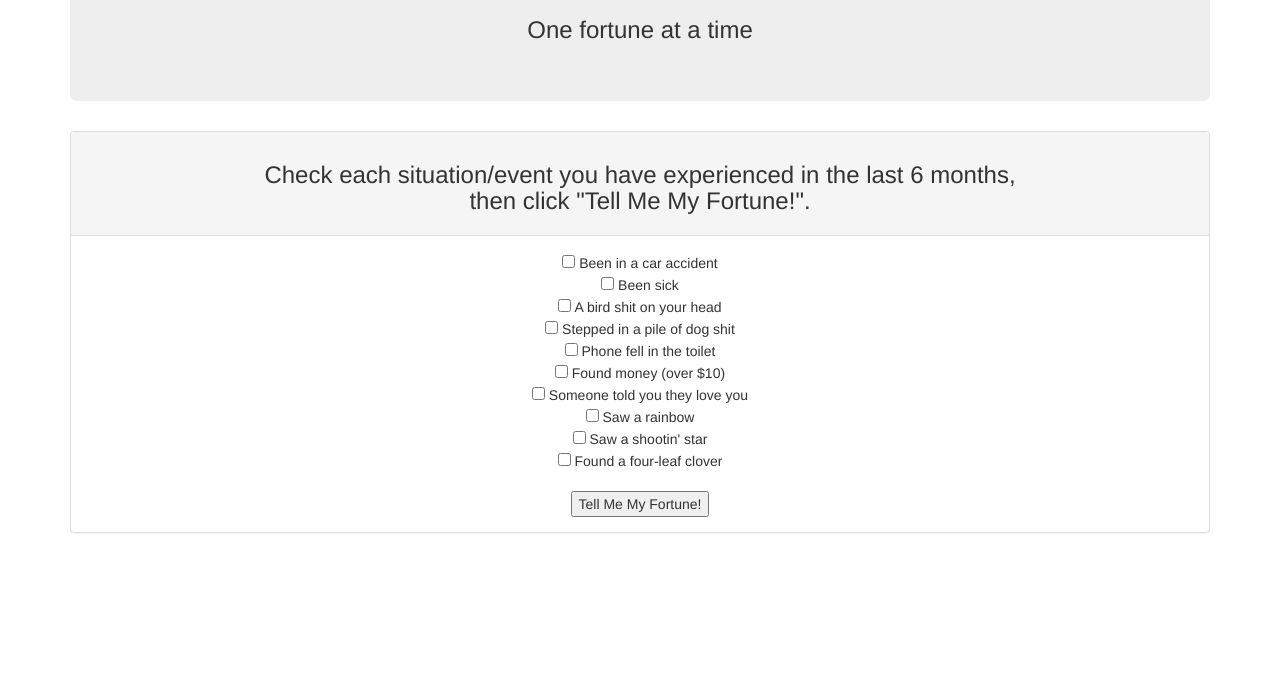
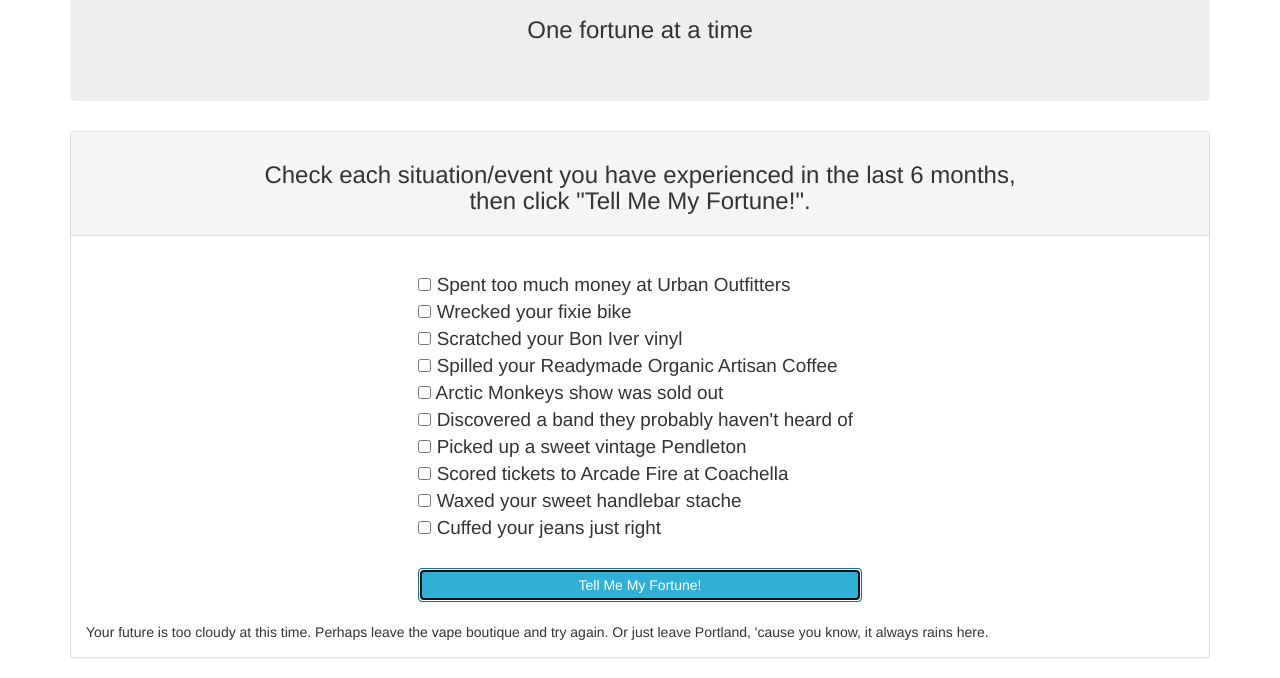
Before and after one commit to erbombla/fortune-teller, a plain HTML site: page index.html in a window 1280 px wide. Both pictures are taken after a click on the button "Tell Me My Fortune!". Shown: the part 187-865 px from the top of the page. Before the commit the page ends 800 px from the top, so only its background shows below. Drawn offline with Linux system fonts and the light colour scheme.

Commit message:
add jQuery logic, fortunes, some styling

```diff
--- a/css/style.css
+++ b/css/style.css
@@ -1,3 +1,24 @@
-body {
+.jumbotron {
   text-align: center;
 }
+
+.panel-heading {
+  text-align: center;
+}
+#luck-form {
+  margin: auto;
+  font-size: 1.35em;
+  width: 70%;
+  padding-top: 20px;
+  padding-bottom: 20px;
+  padding-left: 15%;
+  padding-right: 15%;
+}
+
+#button1 {
+  width: 100%;
+}
+
+#fortune {
+  display: none;
+}
--- a/index.html
+++ b/index.html
@@ -21,19 +21,19 @@
         </div>
         <div class="panel-body">
           <form id="luck-form">
-            <input type="checkbox" name="bluck" value="wreck"> Been in a car accident<br>
-            <input type="checkbox" name="bluck" value="sick"> Been sick<br>
-            <input type="checkbox" name="bluck" value="bird"> A bird shit on your head<br>
-            <input type="checkbox" name="bluck" value="dog"> Stepped in a pile of dog shit<br>
-            <input type="checkbox" name="bluck" value="toilet"> Phone fell in the toilet<br>
+            <input type="checkbox" name="bluck" value="1"> Spent too much money at Urban Outfitters<br>
+            <input type="checkbox" name="bluck" value="1"> Wrecked your fixie bike<br>
+            <input type="checkbox" name="bluck" value="1"> Scratched your Bon Iver vinyl<br>
+            <input type="checkbox" name="bluck" value="1"> Spilled your Readymade Organic Artisan Coffee<br>
+            <input type="checkbox" name="bluck" value="1"> Arctic Monkeys show was sold out<br>
 
-            <input type="checkbox" name="gluck" value="money"> Found money (over $10)<br>
-            <input type="checkbox" name="gluck" value="love"> Someone told you they love you<br>
-            <input type="checkbox" name="gluck" value="rainbow"> Saw a rainbow<br>
-            <input type="checkbox" name="gluck" value="star"> Saw a shootin' star<br>
-            <input type="checkbox" name="gluck" value="clover"> Found a four-leaf clover<br>
+            <input type="checkbox" name="gluck" value="1"> Discovered a band they probably haven't heard of<br>
+            <input type="checkbox" name="gluck" value="1"> Picked up a sweet vintage Pendleton<br>
+            <input type="checkbox" name="gluck" value="1"> Scored tickets to Arcade Fire at Coachella<br>
+            <input type="checkbox" name="gluck" value="1"> Waxed your sweet handlebar stache<br>
+            <input type="checkbox" name="gluck" value="1"> Cuffed your jeans just right<br>
           <br>
-          <button type="submit">Tell Me My Fortune!</button>
+          <button type="submit" id="button1" class="btn btn-info">Tell Me My Fortune!</button>
         </form>
         <span id="fortune">
         </span>
--- a/js/scripts.js
+++ b/js/scripts.js
@@ -1,8 +1,35 @@
+var bad = 0
+var good = 0
+var badFortune = "Uh-oh! I see dark times ahead. Be wary of bands you've never heard of. You may find solace from your awful taste in music in The Knot Store from Portlandia. Quit rolling your own cigs. Lucky band: Best Coast."
+var goodFortune = "HUZZAH! I forsee greatness in your future. Keep an eye out for your soul-mate at the next local house show. Lucky band: The Black Keys (you've probably heard of them already, but still)."
+var neutralFortune = "Your future is too cloudy at this time. Perhaps leave the vape boutique and try again. Or just leave Portland, 'cause you know, it always rains here."
+
+
 $(document).ready(function(){
   $("form#luck-form").submit(function(event) {
+
     event.preventDefault();
 
+    $("input:checkbox[name=bluck]:checked").each(function() {
+      bad += 1
+    });
 
+    $("input:checkbox[name=gluck]:checked").each(function() {
+      good += 1
+    });
+
+    if (bad > good) {
+      $("span#fortune").text(badFortune);
+      $("span#fortune").fadeIn(1000);
+    }
+    else if (bad < good) {
+      $("span#fortune").text(goodFortune);
+      $("span#fortune").fadeIn(1000);
+    }
+    if (bad === good) {
+      $("span#fortune").text(neutralFortune);
+      $("span#fortune").fadeIn(1000);
+    }
 
 
   });
```
